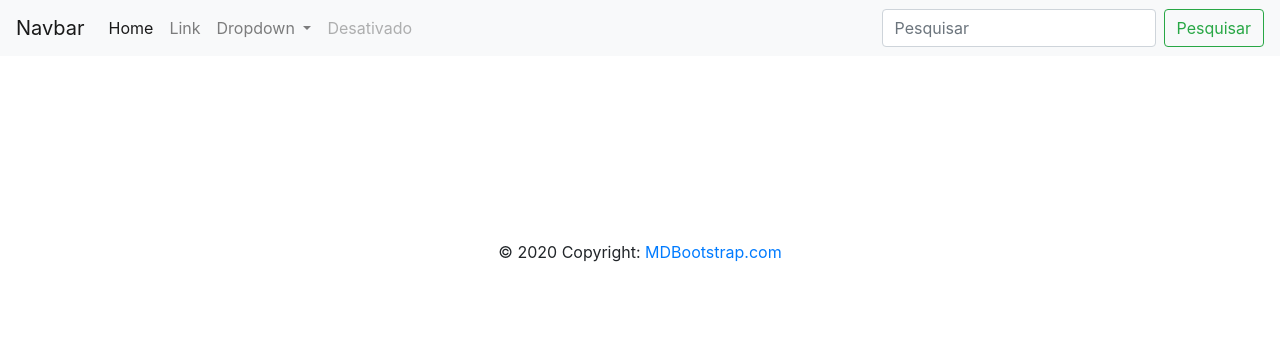
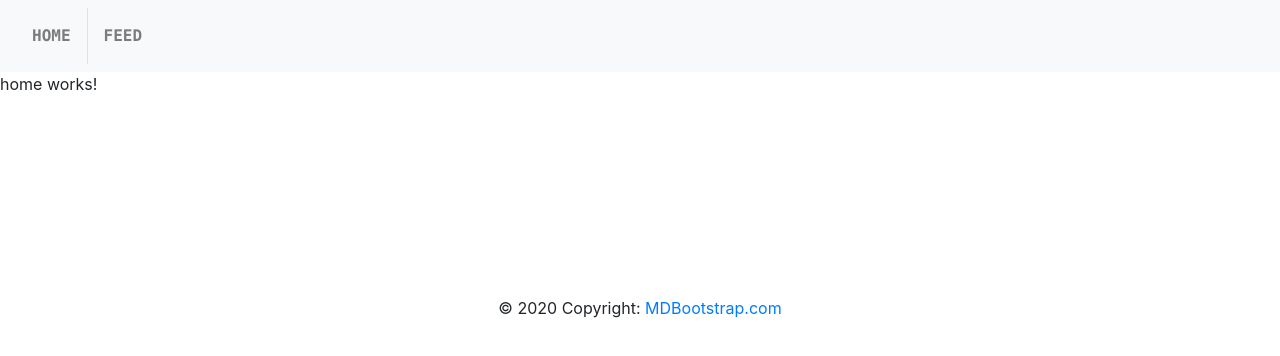
Before and after one commit to kaduhenrique/BlogPessoal-angular, an Angular app in the folder blogPessoal/: page /home in a window 1280 px wide. Before the commit this address led to /. Shown: the top 356 px of the page. Built offline with nearby package versions, Linux system fonts and the light colour scheme.

Commit message:
Implementação das rotas home e fedd

```diff
--- a/blogPessoal/src/app/app-routing.module.ts
+++ b/blogPessoal/src/app/app-routing.module.ts
@@ -1,8 +1,15 @@
 import { NgModule } from '@angular/core';
 import { Routes, RouterModule } from '@angular/router';
+import { FeedComponent } from './feed/feed.component';
+import { HomeComponent } from './home/home.component';
 
 
-const routes: Routes = [];
+const routes: Routes = [
+
+  { path: '', redirectTo: 'home', pathMatch: 'full'},
+  { path: 'home', component: HomeComponent },
+  { path: 'feed', component: FeedComponent}
+];
 
 @NgModule({
   imports: [RouterModule.forRoot(routes)],
--- a/blogPessoal/src/app/app.component.html
+++ b/blogPessoal/src/app/app.component.html
@@ -1,2 +1,5 @@
 <app-navbar></app-navbar>
+
+<router-outlet></router-outlet>
+
 <app-footer></app-footer>
--- a/blogPessoal/src/app/navbar/navbar.component.html
+++ b/blogPessoal/src/app/navbar/navbar.component.html
@@ -1,35 +1,27 @@
 <nav class="navbar navbar-expand-lg navbar-light bg-light">
-    <a class="navbar-brand" href="#">Navbar</a>
+
     <button class="navbar-toggler" type="button" data-toggle="collapse" data-target="#conteudoNavbarSuportado" aria-controls="conteudoNavbarSuportado" aria-expanded="false" aria-label="Alterna navegação">
       <span class="navbar-toggler-icon"></span>
     </button>
 
-    <div class="collapse navbar-collapse" id="conteudoNavbarSuportado">
-      <ul class="navbar-nav mr-auto">
-        <li class="nav-item active">
-          <a class="nav-link" href="#">Home <span class="sr-only">(página atual)</span></a>
+
+      <ul class="navbar-nav ">
+        <li class="nav-item ">
+          <a class="nav-link texto p-3 border-right text-uppercase text-monospace
+          font-weight-bold" routerLink='/home' >HOME <span class="sr-only">(página atual)</span></a>
         </li>
-        <li class="nav-item">
-          <a class="nav-link" href="#">Link</a>
-        </li>
-        <li class="nav-item dropdown">
-          <a class="nav-link dropdown-toggle" href="#" id="navbarDropdown" role="button" data-toggle="dropdown" aria-haspopup="true" aria-expanded="false">
-            Dropdown
-          </a>
-          <div class="dropdown-menu" aria-labelledby="navbarDropdown">
-            <a class="dropdown-item" href="#">Ação</a>
-            <a class="dropdown-item" href="#">Outra ação</a>
-            <div class="dropdown-divider"></div>
-            <a class="dropdown-item" href="#">Algo mais aqui</a>
-          </div>
-        </li>
-        <li class="nav-item">
-          <a class="nav-link disabled" href="#">Desativado</a>
-        </li>
+      <li class="nav-item ">
+        <a class="nav-link texto p-3 text-uppercase text-monospace
+        font-weight-bold" routerLink>Feed</a>
+
+
+      </li>
+
+
       </ul>
-      <form class="form-inline my-2 my-lg-0">
-        <input class="form-control mr-sm-2" type="search" placeholder="Pesquisar" aria-label="Pesquisar">
-        <button class="btn btn-outline-success my-2 my-sm-0" type="submit">Pesquisar</button>
-      </form>
-    </div>
+
+
+
+
+
   </nav>
```
